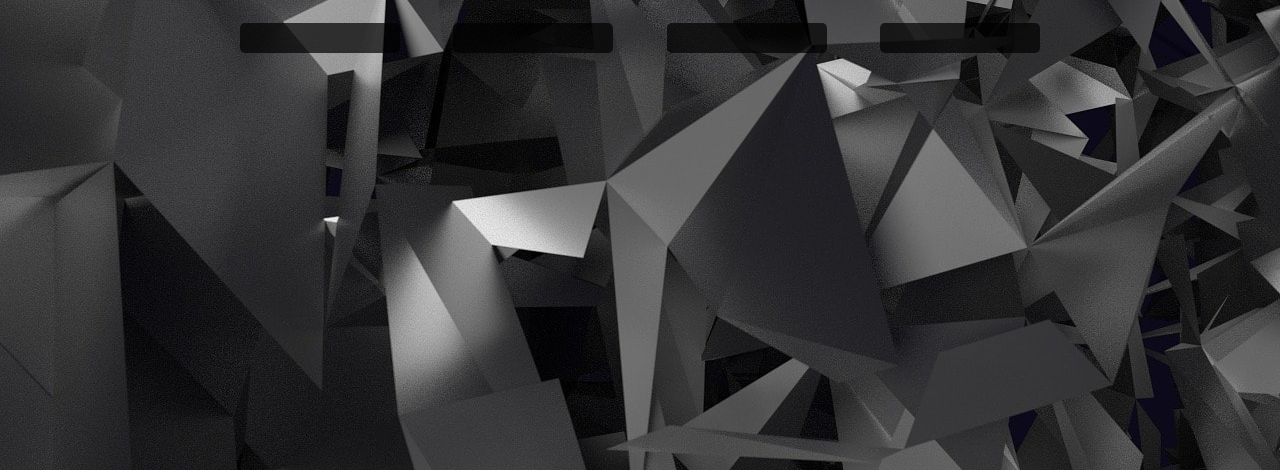
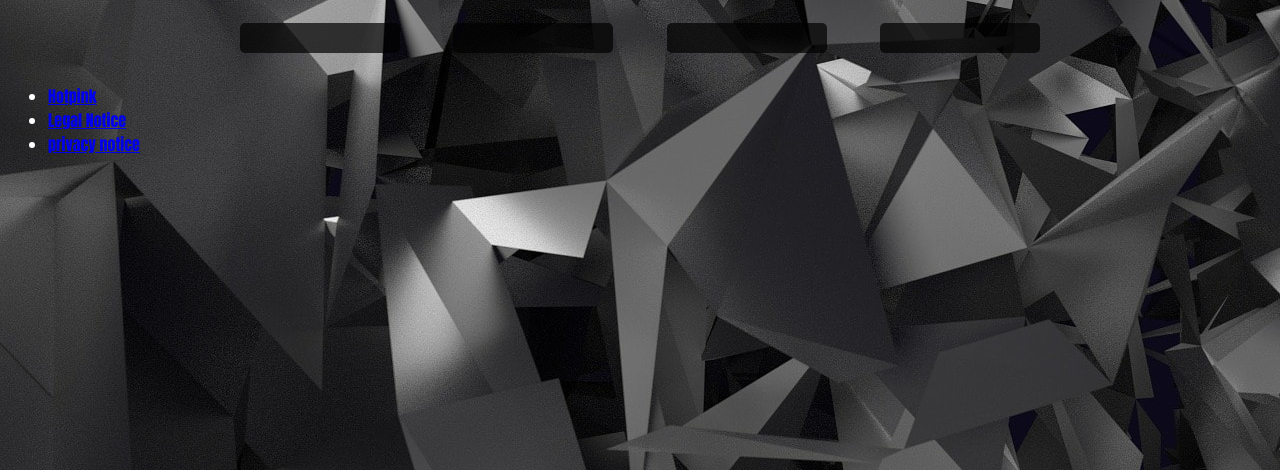
Before and after one commit to peter-stuhlmann/ComingSoon-Landingpage, a website: page index.html in a window 1280 px wide. Shown: the part 330-800 px from the top of the page. Drawn offline with nearby package versions, Linux system fonts and the light colour scheme.

Commit message:
Added footer navigation

```diff
--- a/index.html
+++ b/index.html
@@ -20,6 +20,15 @@
             <div id="seconds"></div>
         </div>
     </main>
+    <footer>
+        <nav>
+            <ul>
+                <li><a href="https://hotpink.eu/">Hotpink</a></li>
+                <li><a href="https://hotpink.eu/impressum">Legal Notice</a></li>
+                <li><a href="https://hotpink.eu/datenschutzerklaerung">privacy notice</a></li>
+            </ul>
+        </nav>
+    </footer>
 
     <script src="node_modules/moment/min/moment.min.js"></script>
     <script src="assets/js/script.js"></script>
```
